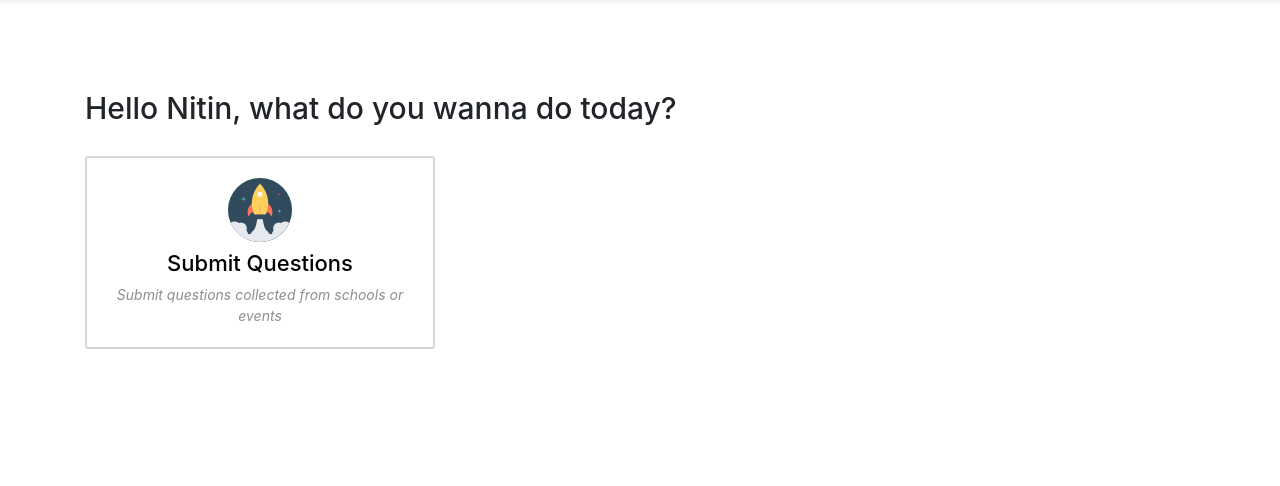
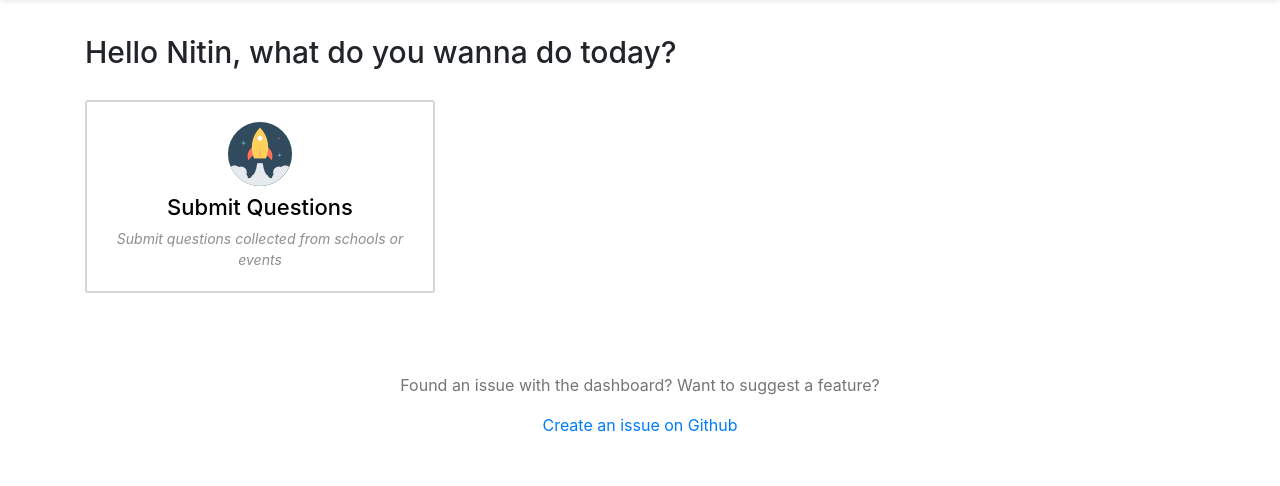
Before and after one commit to sawaliram/sawaliram, a Django app: page /dashboard/ in a window 1280 px wide. Shown: the part 56-542 px from the top of the page. Run offline with Django 3.2, Linux system fonts and the light colour scheme; some libraries are stand-ins or nearby versions.

Commit message:
Added footer

```diff
--- a/dashboard/templates/dashboard/base.html
+++ b/dashboard/templates/dashboard/base.html
@@ -12,7 +12,7 @@
     </head>
     <body>
 
-        <nav class="navbar navbar-light shadow-sm">
+        <nav class="navbar fixed-top navbar-light shadow-sm">
             <a class="navbar-brand" href="{% url 'dashboard:dashboard_home' %}">
                 Sawaliram Dashboard
             </a>
@@ -25,5 +25,10 @@
             {% block content %} {% endblock %}
         </div>
 
+        <footer>
+            <p>Found an issue with the dashboard? Want to suggest a feature?</p>
+            <a class="grey-link github-issue-link" href="https://github.com/tifrh/sawaliram/issues/new" target="_blank">Create an issue on Github</a>
+        </footer>
+
     </body>
 </html>
```
